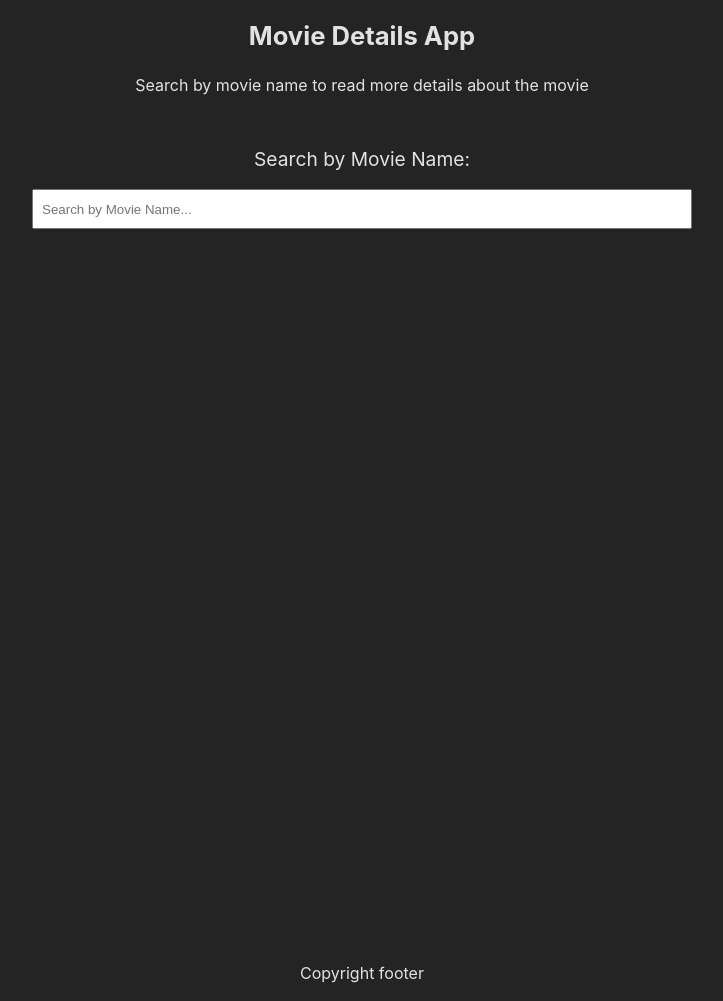
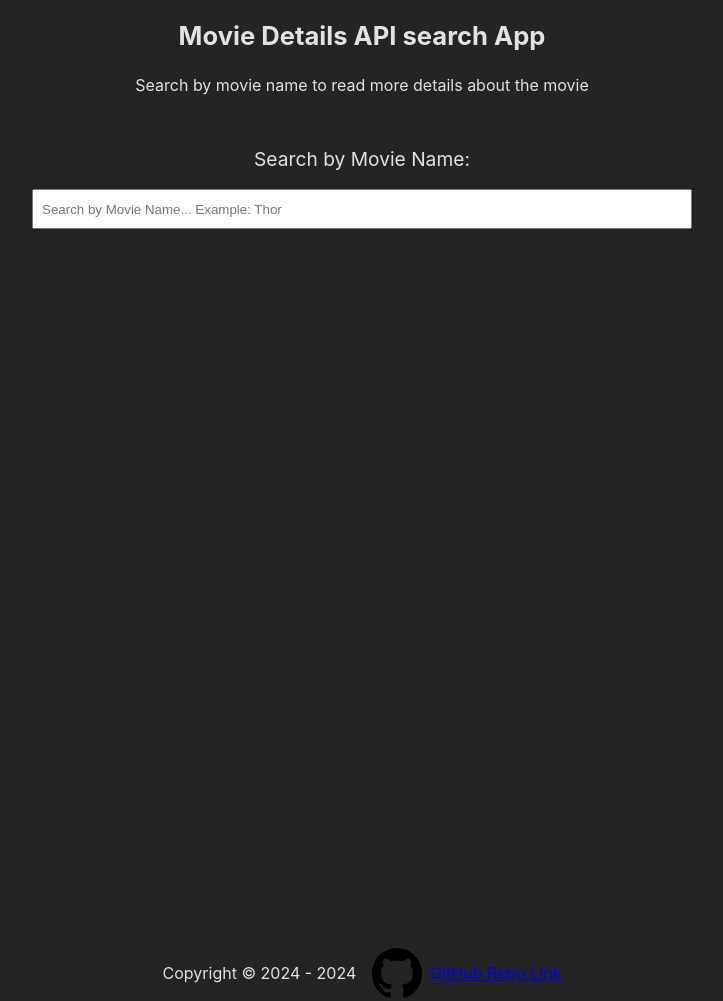
Before and after one commit to NishaVijai/redi-school-fe-fall-2024-final-project-movie-app, a website built with Vite: page index.html in a window 1280 px wide. Shown: the whole page, without its empty margins (278-1001 px from the left). Built offline with nearby package versions, Linux system fonts and the light colour scheme.

Commit message:
update footer and style

```diff
--- a/index.html
+++ b/index.html
@@ -3,7 +3,7 @@
   <head>
     <meta charset="UTF-8" />
     <meta name="viewport" content="width=device-width, initial-scale=1.0" />
-    <title>Movie Details App</title>
+    <title>Movie Details API search App</title>
   </head>
   <body>
     <div id="app"></div>
--- a/main.js
+++ b/main.js
@@ -1,11 +1,12 @@
 import "./style.css";
+import github from "./assets/images/github.svg";
 import { startApp } from "./startApp.js";
 
 const appDiv = document.getElementById("app");
 
 appDiv.innerHTML = `
   <header>
-    <h1>Movie Details App</h1>
+    <h1>Movie Details API search App</h1>
     <p>Search by movie name to read more details about the movie</p>
   </header>
 
@@ -14,8 +15,15 @@ appDiv.innerHTML = `
   </main>
 
   <footer>
-    <p>Copyright footer</p>
+    <p>Copyright &copy; 2024 - <span id="footer_year"></span></p>
+
+    <a href="https://github.com/NishaVijai/redi-school-fe-fall-2024-final-project-movie-app" target="_blank" rel="noopener noreferrer" title="GitHub Repo project link will open on a new tab"> <img src="${github}"> GitHub Repo Link</a>
   </footer>
 `;
 
+const getFullYear = () => new Date().getFullYear();
+
+const footerYear = document.getElementById('footer_year');
+footerYear.textContent = getFullYear();
+
 startApp();
--- a/startApp.js
+++ b/startApp.js
@@ -8,7 +8,7 @@ export const startApp = () => {
       <label for="search_input_box">Search by Movie Name:</label>
 
       <div class="search_input_container">
-        <input id="search_input_box" type="text" placeholder="Search by Movie Name..." />
+        <input id="search_input_box" type="text" placeholder="Search by Movie Name... Example: Thor" />
         <button id="clear_search">x</button>
       </div>
     </form>
--- a/style.css
+++ b/style.css
@@ -103,10 +103,6 @@ ul li {
   z-index: 1;
 }
 
-footer {
-  grid-area: footer;
-}
-
 .search_result_dropdown_list .search_movie_list_item {
   color: #fff;
   cursor: pointer;
@@ -152,6 +148,25 @@ footer {
   display: none;
 }
 
+footer {
+  grid-area: footer;
+  display: flex;
+  align-items: center;
+  justify-content: center;
+  gap: 1rem;
+}
+
+footer a {
+  display: flex;
+  align-items: center;
+  gap: 0.5rem;
+}
+
+footer img {
+  height: 50px;
+  width: 50px;
+}
+
 /* Media query for desktop */
 @media only screen and (min-width: 768px) {
   #app {
```
Also changed, not shown: assets/images/github.svg (added).
